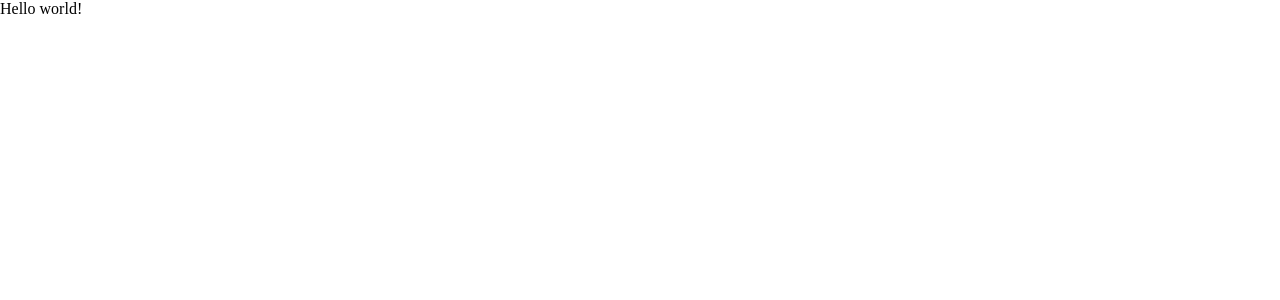
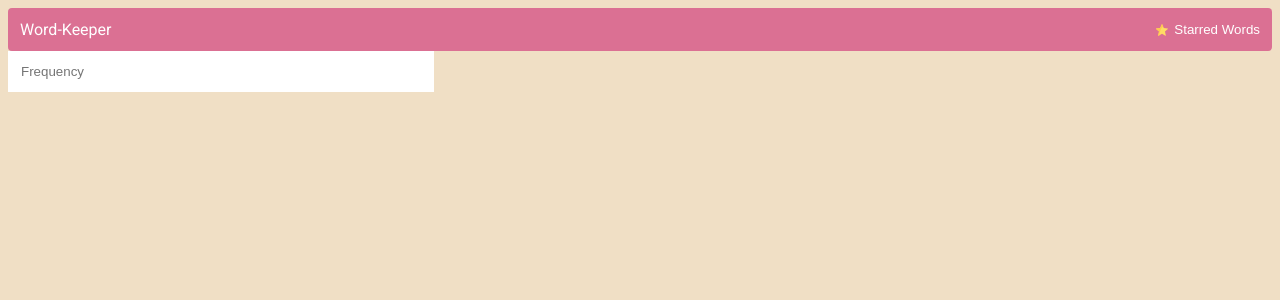
Before and after one commit to icwet/word-keeper, a React (Create React App) app: page / in a window 1280 px wide. Shown: the top 300 px of the page. Built offline with nearby package versions, Linux system fonts and the light colour scheme.

Commit message:
add Filter, Main, Menu components

```diff
--- a/src/components/App.tsx
+++ b/src/components/App.tsx
@@ -1,22 +1,39 @@
 import React from "react";
-import {
-	BrowserRouter as Router,
-	Switch,
-	Route,
-	Link,
-	BrowserRouter,
-} from "react-router-dom";
+import { Switch, Route, BrowserRouter } from "react-router-dom";
 import { GlobalStyle } from "components/GlobalStyle";
 import { Menu } from "components/Menu";
+import styled from "styled-components";
+import { Main } from "./Main";
+import { Filter } from "./Filter";
+
+const StyledApp = styled.div`
+	position: fixed;
+	top: 0;
+	left: 0;
+	right: 0;
+	bottom: 0;
+	margin: auto;
+	padding: 8px;
+	background: #f0dfc5;
+`;
 
 const App = () => {
 	return (
 		<BrowserRouter>
 			<GlobalStyle />
-			<Menu>
-
-			</Menu>
-			<div>Hello world!</div>
+			<StyledApp>
+				<Menu />
+				<Switch>
+					<Route exact path="/">
+						<Main>
+							<Filter />
+						</Main>
+					</Route>
+					<Route path="/starred">
+						<div>345</div>
+					</Route>
+				</Switch>
+			</StyledApp>
 		</BrowserRouter>
 	);
 };
--- /dev/null
+++ b/src/components/Filter/-PartOfSpeech/index.tsx
@@ -0,0 +1,5 @@
+import React from "react";
+
+export const FilterPartOfSpeech = () => {
+	return <div>123</div>;
+};
--- /dev/null
+++ b/src/components/Filter/-Search/index.tsx
@@ -0,0 +1,12 @@
+import React, { FC } from "react";
+import styled from "styled-components";
+
+const StyledFilterSearch = styled.input`
+	border: 1px solid #fff;
+	max-width: 400px;
+	padding: 12px;
+`;
+
+export const FilterSearch: FC = () => {
+	return <StyledFilterSearch placeholder="Frequency" />;
+};
--- /dev/null
+++ b/src/components/Filter/index.tsx
@@ -0,0 +1,16 @@
+import React, { FC } from "react";
+import styled from "styled-components";
+import { FilterSearch } from "./-Search";
+
+const StyledFilter = styled.div`
+	display: grid;
+	grid-auto-flow: column;
+`;
+
+export const Filter: FC = () => {
+	return (
+		<StyledFilter>
+			<FilterSearch />
+		</StyledFilter>
+	);
+};
--- a/src/components/GlobalStyle.ts
+++ b/src/components/GlobalStyle.ts
@@ -4,5 +4,6 @@ export const GlobalStyle = createGlobalStyle`
   body {
   	margin: 0;
   	padding: 0;
+  	font-family: 'Roboto', sans-serif;
   }
 `;
--- /dev/null
+++ b/src/components/Main/index.tsx
@@ -0,0 +1,11 @@
+import React, { FC } from "react";
+import styled from "styled-components";
+
+const StyledMain = styled.main`
+	display: grid;
+	grid-auto-flow: column;
+`;
+
+export const Main: FC = ({ children }) => {
+	return <StyledMain>{children}</StyledMain>;
+};
--- a/src/components/Menu/-Logo/index.tsx
+++ b/src/components/Menu/-Logo/index.tsx
@@ -1 +1,16 @@
-import styled from 'styled-components';
+import React, { FC } from "react";
+import styled from "styled-components";
+import { Link } from "react-router-dom";
+
+const StyledMenuLink = styled.a`
+	text-decoration: none;
+	color: #fff;
+`;
+
+export const MenuLogo: FC = () => {
+	return (
+		<Link to="/" component={StyledMenuLink}>
+			Word-Keeper
+		</Link>
+	);
+};
--- a/src/components/Menu/-Starred/index.tsx
+++ b/src/components/Menu/-Starred/index.tsx
@@ -1,5 +1,39 @@
+import React, { FC } from "react";
 import styled from "styled-components";
+import { Link } from "react-router-dom";
+import star from "./img/star.svg";
 
-export const MenuStarred = styled.button`
-	display: block;
+const StarredButton = styled.button`
+	padding: 0;
+	background: transparent;
+	border: none;
+	text-align: right;
 `;
+
+const StyledLink = styled.a`
+	position: relative;
+	text-decoration: none;
+	color: #fff;
+	&::before {
+		position: absolute;
+		top: 0;
+		bottom: 0;
+		left: -18px;
+		margin: auto;
+		content: "";
+		display: block;
+		width: 12px;
+		height: 12px;
+		background: url(${star}) center/contain no-repeat;
+	}
+`;
+
+export const MenuStarred: FC = () => {
+	return (
+		<StarredButton>
+			<Link to="/starred" component={StyledLink}>
+				Starred Words
+			</Link>
+		</StarredButton>
+	);
+};
--- a/src/components/Menu/index.tsx
+++ b/src/components/Menu/index.tsx
@@ -1,6 +1,22 @@
+import React, { FC } from "react";
 import styled from "styled-components";
+import { MenuStarred } from "./-Starred";
+import { MenuLogo } from "./-Logo";
 
-export const Menu = styled.div`
+const MenuStyled = styled.div`
 	display: grid;
+	grid-template-columns: repeat(2, 1fr);
+	justify-content: space-between;
+	padding: 12px;
+	border-radius: 4px;
 	background: palevioletred;
 `;
+
+export const Menu: FC = () => {
+	return (
+		<MenuStyled>
+			<MenuLogo />
+			<MenuStarred />
+		</MenuStyled>
+	);
+};
```
Also changed, not shown: src/components/Menu/-Starred/img/star.svg (added).
